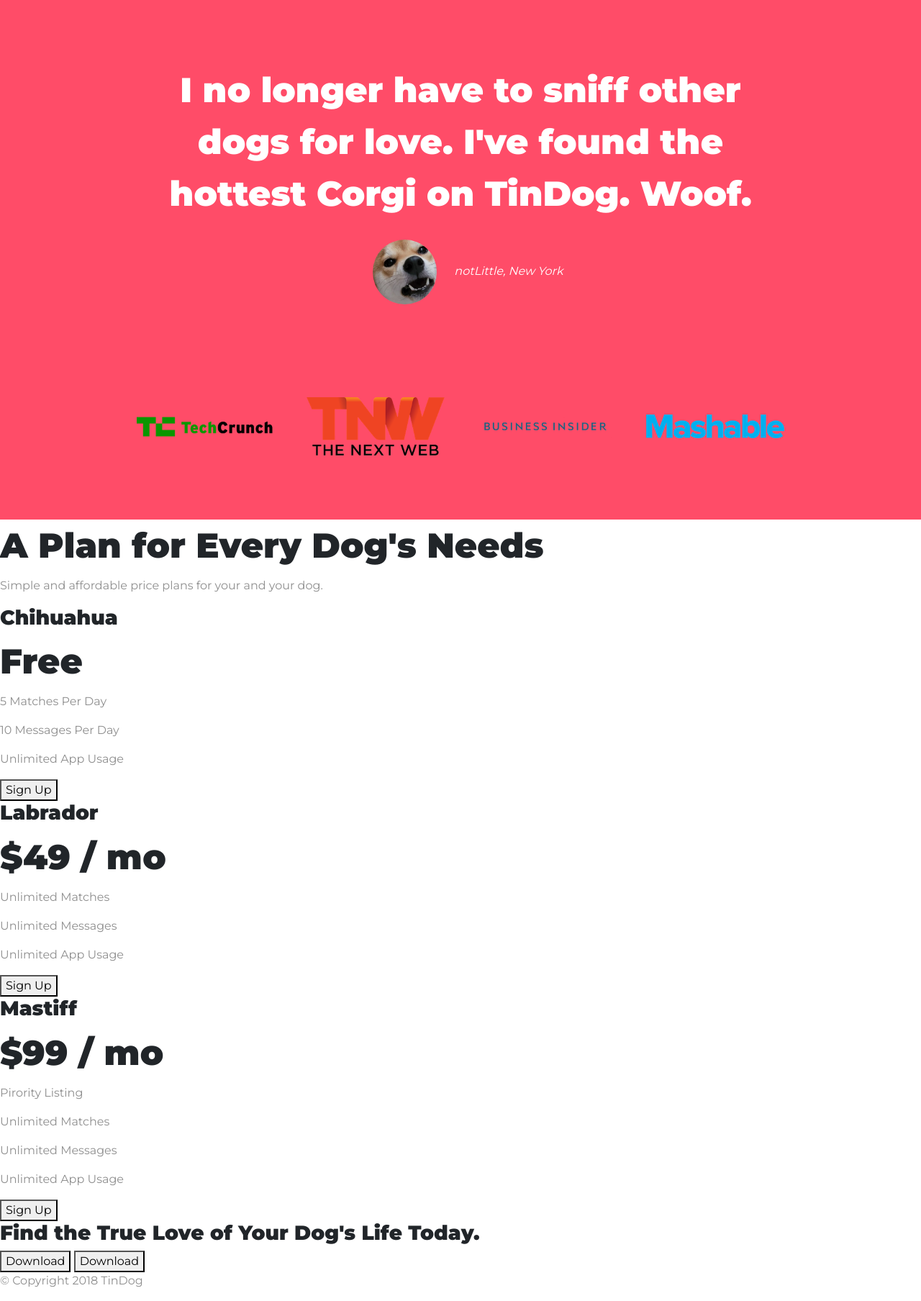
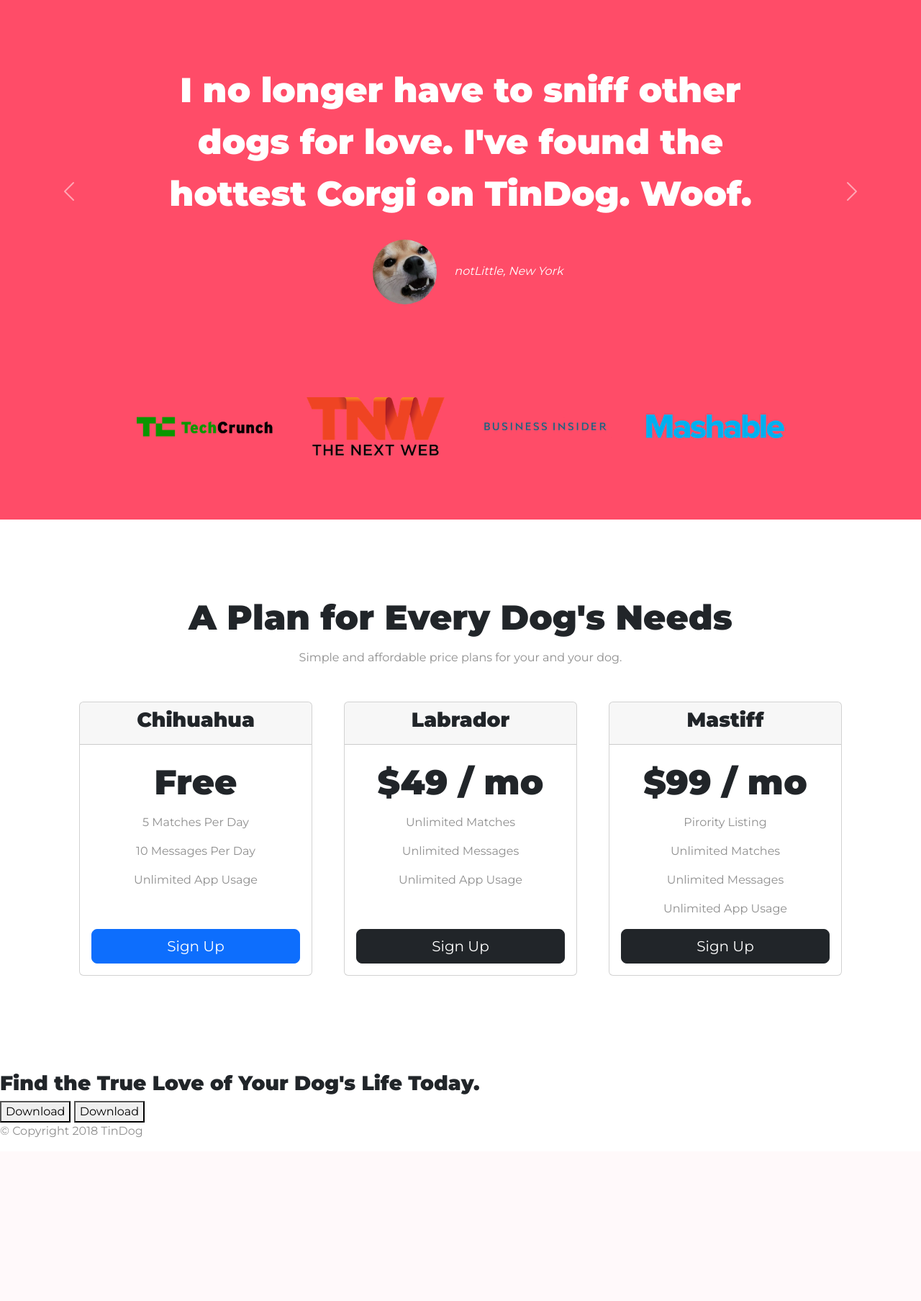
Before and after one commit to Rakugen/day-58-web-foundation-bootstrap, a Flask app: page / in a window 1280 px wide. Shown: the part 1104-2912 px from the top of the page at 72% size. After the commit the page ends 2685 px from the top, so only its background shows below. Run offline with Flask 2, Linux system fonts and the light colour scheme; some libraries are stand-ins or nearby versions.

Commit message:
updated pricing section cards added and buttons styled

```diff
--- a/static/css/styles.css
+++ b/static/css/styles.css
@@ -86,7 +86,6 @@
 
 /* Testimonial Section */
 #testimonials {
-    padding: 7% 15%;
     text-align: center;
     background-color: #ff4c68;
     color: #fff;
@@ -96,6 +95,10 @@
     width: 10%;
     border-radius: 100%;
     margin: 20px;
+}
+
+.carousel-item {
+    padding: 7% 15%;
 }
 
 #press{
@@ -108,3 +111,13 @@
     width: 15%;
     margin: 20px 20px 50px;
 }
+
+/* Pricing Section */
+#pricing {
+    padding: 100px;
+    text-align: center;
+}
+
+.pricing-column {
+    padding: 3% 2%;
+}
--- a/templates/index.html
+++ b/templates/index.html
@@ -94,13 +94,29 @@
 
 <section id="testimonials">
 
+    <div id="testimonial-carousel" class="carousel slide" data-bs-ride="false">
+        <div class="carousel-inner">
+            <div class="carousel-item active">
                 <h2>I no longer have to sniff other dogs for love. I've found the hottest Corgi on TinDog. Woof.</h2>
                 <img class="testimonial-image" src="static/images/small_shiba.jpg" alt="dog-profile">
                 <em>notLittle, New York</em>
 
-    <!-- <h2 class="testimonial-text">My dog used to be so lonely, but with TinDog's help, they've found the love of their life. I think.</h2>
+            </div>
+            <div class="carousel-item">
+                <h2 class="testimonial-text">My dog used to be so lonely, but with TinDog's help, they've found the love
+                    of their life. I think.</h2>
                 <img class="testimonial-image" src="static/images/lady-img.jpg" alt="lady-profile">
-    <em>Beverly, Illinois</em> -->
+                <em>Beverly, Illinois</em>
+
+            </div>
+        </div>
+        <button class="carousel-control-prev" type="button" data-bs-target="#testimonial-carousel" data-bs-slide="prev">
+            <span class="carousel-control-prev-icon"></span>
+        </button>
+        <button class="carousel-control-next" type="button" data-bs-target="#testimonial-carousel" data-bs-slide="next">
+            <span class="carousel-control-next-icon"></span>
+        </button>
+    </div>
 
 </section>
 
@@ -123,30 +139,54 @@
     <h2>A Plan for Every Dog's Needs</h2>
     <p>Simple and affordable price plans for your and your dog.</p>
 
-
+    <div class="row">
+        <div class="pricing-column col-lg-4 col-sm-6">
+            <div class="card h-100">
+                <div class="card-header">
                     <h3>Chihuahua</h3>
+                </div>
+                <div class="card-body d-flex flex-column">
                     <h2>Free</h2>
                     <p>5 Matches Per Day</p>
                     <p>10 Messages Per Day</p>
                     <p>Unlimited App Usage</p>
-    <button type="button">Sign Up</button>
+                    <button type="button" class="btn mt-auto btn-lg btn-block btn-primary">Sign Up</button>
+                </div>
+            </div>
+        </div>
+        <div class="pricing-column col-lg-4 col-sm-6">
+            <div class="card h-100">
 
-
+                <div class="card-header">
                     <h3>Labrador</h3>
+                </div>
+                <div class="card-body d-flex flex-column">
                     <h2>$49 / mo</h2>
                     <p>Unlimited Matches</p>
                     <p>Unlimited Messages</p>
                     <p>Unlimited App Usage</p>
-    <button type="button">Sign Up</button>
+                    <button type="button" class="btn mt-auto btn-lg btn-block btn-dark">Sign Up</button>
+                </div>
+            </div>
+        </div>
 
-
+        <div class="pricing-column col-lg-4">
+            <div class="card h-100">
+                <div class="card-header">
                     <h3>Mastiff</h3>
+                </div>
+                <div class="card-body d-flex flex-column">
                     <h2>$99 / mo</h2>
                     <p>Pirority Listing</p>
                     <p>Unlimited Matches</p>
                     <p>Unlimited Messages</p>
                     <p>Unlimited App Usage</p>
-    <button type="button">Sign Up</button>
+                    <button type="button" class="btn btn-lg btn-block btn-dark">Sign Up</button>
+                </div>
+            </div>
+        </div>
+    </div>
+
 
 </section>
 
```
Lines whose indentation alone changed are shown as unchanged.
